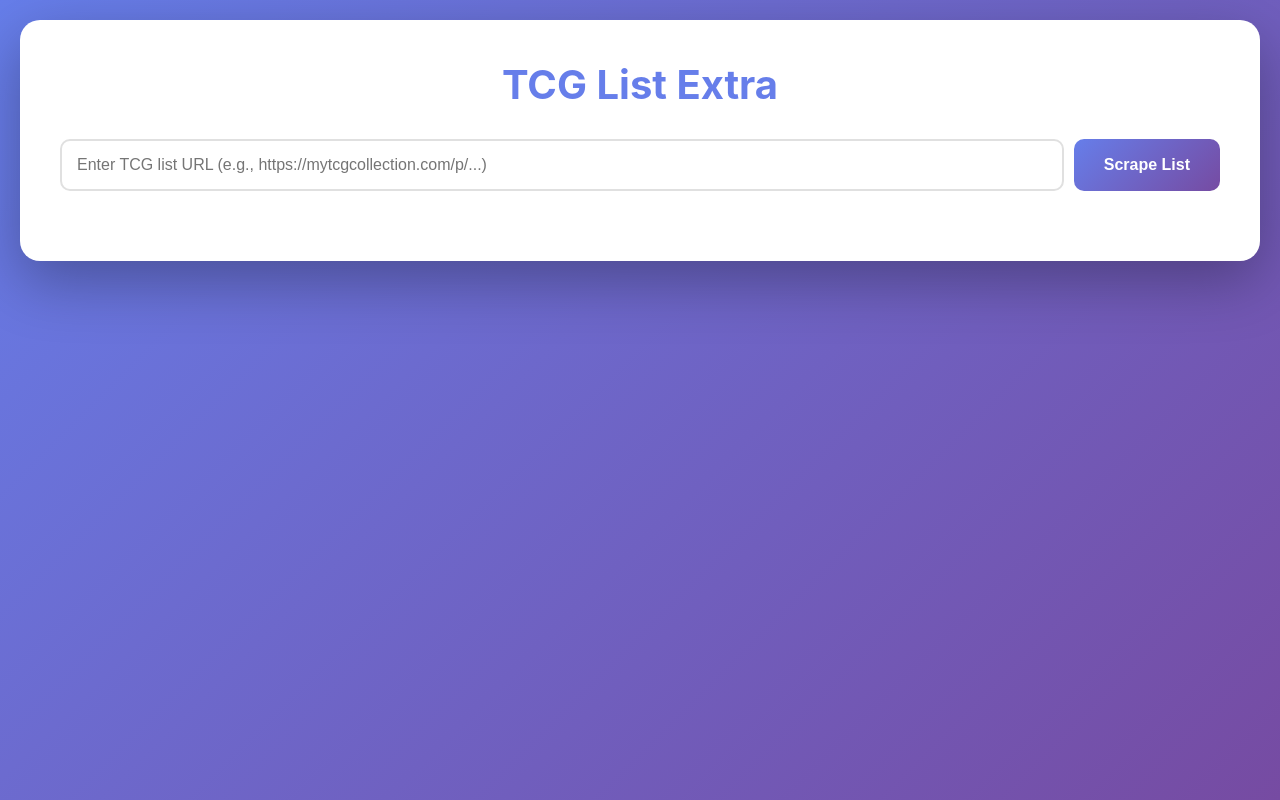
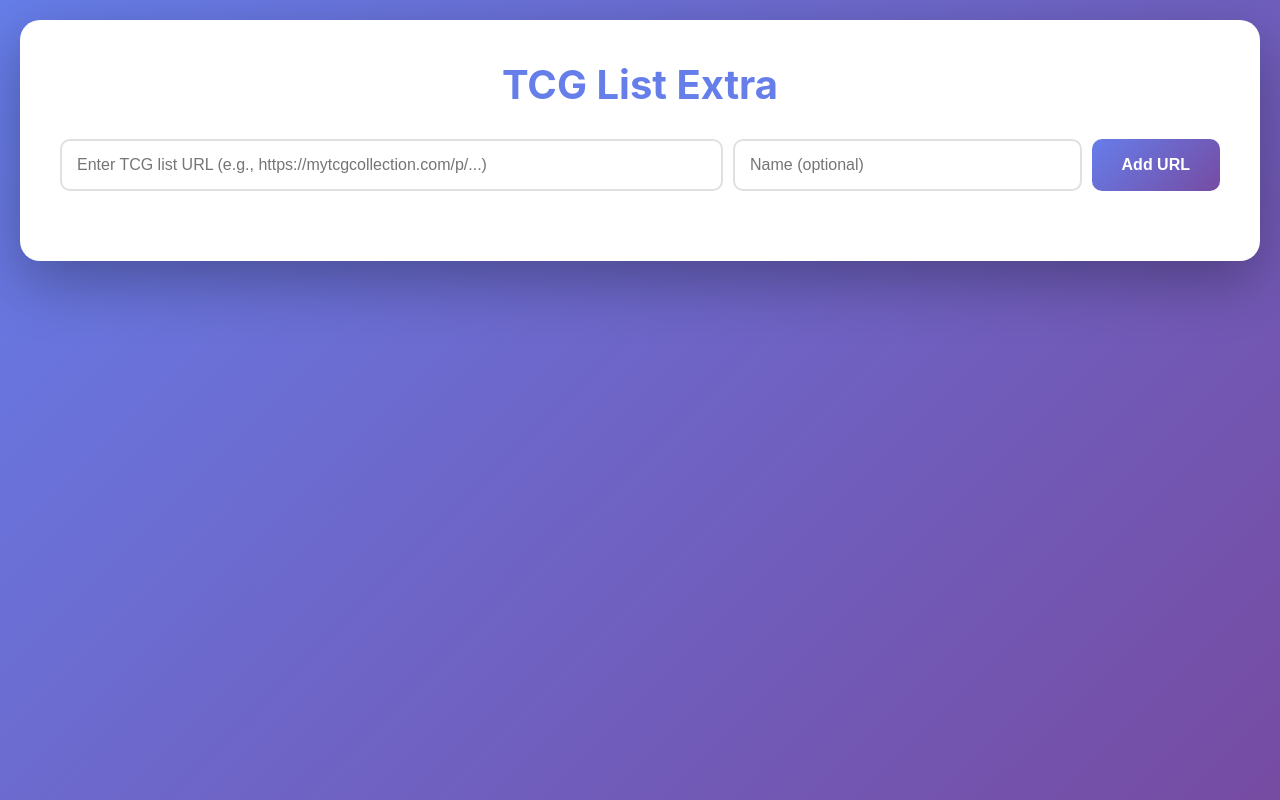
Before and after one commit to noah-sinnott/tcg-list-extra-info, a React (Vite) app in the folder frontend/: page / in a window 1280 px wide. Built offline with nearby package versions, Linux system fonts and the light colour scheme.

Commit message:
can search from multiple sources

```diff
--- a/frontend/src/App.css
+++ b/frontend/src/App.css
@@ -550,3 +550,179 @@ h1 {
     gap: 10px;
   }
 }
+/* New styles for multiple URL sources feature */
+.sources-manager {
+  margin-bottom: 30px;
+}
+
+.add-source-form {
+  display: flex;
+  gap: 10px;
+  margin-bottom: 20px;
+  flex-wrap: wrap;
+}
+
+.add-source-form .url-input {
+  flex: 2;
+  min-width: 250px;
+}
+
+.add-source-form .name-input {
+  flex: 1;
+  min-width: 150px;
+  padding: 15px;
+  border: 2px solid #e0e0e0;
+  border-radius: 10px;
+  font-size: 16px;
+  transition: border-color 0.3s;
+  background: white !important;
+  background-color: #ffffff !important;
+  color: #333333;
+}
+
+.add-source-form .name-input:focus {
+  outline: none;
+  border-color: #667eea;
+}
+
+.add-btn {
+  padding: 15px 30px;
+  background: -moz-linear-gradient(135deg, #667eea 0%, #764ba2 100%);
+  background: -webkit-linear-gradient(135deg, #667eea 0%, #764ba2 100%);
+  background: -o-linear-gradient(135deg, #667eea 0%, #764ba2 100%);
+  background: -ms-linear-gradient(135deg, #667eea 0%, #764ba2 100%);
+  background: linear-gradient(135deg, #667eea 0%, #764ba2 100%);
+  color: white;
+  border: none;
+  border-radius: 10px;
+  font-size: 16px;
+  font-weight: 600;
+  cursor: pointer;
+  transition: transform 0.2s, box-shadow 0.2s;
+  white-space: nowrap;
+}
+
+.add-btn:hover {
+  transform: translateY(-2px);
+  box-shadow: 0 5px 15px rgba(102, 126, 234, 0.4);
+}
+
+.sources-list {
+  background: #f8f9ff;
+  border-radius: 10px;
+  padding: 20px;
+}
+
+.sources-list h3 {
+  margin: 0 0 15px 0;
+  color: #667eea;
+  font-size: 1.2rem;
+}
+
+.source-item {
+  display: flex;
+  align-items: center;
+  gap: 15px;
+  padding: 12px;
+  background: white;
+  border-radius: 8px;
+  margin-bottom: 10px;
+  transition: box-shadow 0.2s;
+}
+
+.source-item:hover {
+  box-shadow: 0 2px 8px rgba(0, 0, 0, 0.1);
+}
+
+.source-info {
+  flex: 1;
+  display: flex;
+  flex-direction: column;
+  gap: 4px;
+}
+
+.source-name {
+  font-weight: 600;
+  color: #333;
+  font-size: 14px;
+}
+
+.source-url {
+  font-size: 12px;
+  color: #666;
+  word-break: break-all;
+}
+
+.remove-btn {
+  padding: 8px 12px;
+  background: #f44336;
+  color: white;
+  border: none;
+  border-radius: 6px;
+  font-size: 20px;
+  line-height: 1;
+  cursor: pointer;
+  transition: background 0.2s;
+  min-width: 36px;
+}
+
+.remove-btn:hover {
+  background: #d32f2f;
+}
+
+.scrape-all-btn {
+  width: 100%;
+  padding: 15px;
+  background: -moz-linear-gradient(135deg, #667eea 0%, #764ba2 100%);
+  background: -webkit-linear-gradient(135deg, #667eea 0%, #764ba2 100%);
+  background: -o-linear-gradient(135deg, #667eea 0%, #764ba2 100%);
+  background: -ms-linear-gradient(135deg, #667eea 0%, #764ba2 100%);
+  background: linear-gradient(135deg, #667eea 0%, #764ba2 100%);
+  color: white;
+  border: none;
+  border-radius: 10px;
+  font-size: 16px;
+  font-weight: 600;
+  cursor: pointer;
+  transition: transform 0.2s, box-shadow 0.2s;
+  margin-top: 10px;
+}
+
+.scrape-all-btn:hover:not(:disabled) {
+  transform: translateY(-2px);
+  box-shadow: 0 5px 15px rgba(102, 126, 234, 0.4);
+}
+
+.scrape-all-btn:disabled {
+  opacity: 0.6;
+  cursor: not-allowed;
+}
+
+.card-source {
+  font-size: 11px;
+  font-weight: 600;
+  color: #ffd700;
+  text-shadow: 1px 1px 2px rgba(0, 0, 0, 0.8);
+  margin-bottom: 2px;
+}
+
+@media (max-width: 768px) {
+  .add-source-form {
+    flex-direction: column;
+  }
+
+  .add-source-form .url-input,
+  .add-source-form .name-input {
+    width: 100%;
+    min-width: unset;
+  }
+
+  .source-item {
+    flex-direction: column;
+    align-items: stretch;
+  }
+
+  .remove-btn {
+    width: 100%;
+  }
+}
--- a/frontend/src/App.js
+++ b/frontend/src/App.js
@@ -50,6 +50,7 @@ function LazyCard({ card }) {
       <div className="card-info">
         <div className="card-name">{card.name || 'Unknown'}</div>
         <div className="card-details">
+          {card.source_name && <div className="card-source">{card.source_name}</div>}
           <div className="card-set">{card.set_name || ''}</div>
           <div className="card-group">{card.group_name || ''}</div>
           {card.rarity && <div className="card-rarity">{card.rarity}</div>}
@@ -61,52 +62,98 @@ function LazyCard({ card }) {
 
 function App() {
   const [searchParams, setSearchParams] = useSearchParams();
-  const [url, setUrl] = useState(searchParams.get('url') || '');
   const [searchTerm, setSearchTerm] = useState('');
 
   const [cards, setCards] = useState([]);
   const [loading, setLoading] = useState(false);
   const [error, setError] = useState('');
 
-  const lastLoadedUrl = useRef(null);
-
   const [selectedSets, setSelectedSets] = useState([]);
   const [selectedRarities, setSelectedRarities] = useState([]);
   const [selectedGroups, setSelectedGroups] = useState([]);
+  const [selectedSources, setSelectedSources] = useState([]);
   const [filtersExpanded, setFiltersExpanded] = useState(false);
 
-  const scrapeUrl = async (urlToScrape) => {
+  // State for managing multiple URL sources
+  const [sources, setSources] = useState([]);
+  const [currentUrl, setCurrentUrl] = useState('');
+  const [currentName, setCurrentName] = useState('');
+
+  // Load sources from URL params on mount
+  useEffect(() => {
+    const sourcesParam = searchParams.get('sources');
+    if (sourcesParam) {
+      try {
+        const decodedSources = JSON.parse(decodeURIComponent(sourcesParam));
+        setSources(decodedSources);
+      } catch (err) {
+        console.error('Failed to parse sources from URL', err);
+      }
+    }
+  }, []);
+
+  // Update URL params when sources change
+  const updateSourcesInUrl = (newSources) => {
+    if (newSources.length > 0) {
+      setSearchParams({ sources: encodeURIComponent(JSON.stringify(newSources)) });
+    } else {
+      setSearchParams({});
+    }
+  };
+
+  const addSource = () => {
+    if (!currentUrl) {
+      setError('Please enter a URL');
+      return;
+    }
+    if (!currentUrl.startsWith("https://mytcgcollection.com/")) {
+      setError('Invalid URL. Must be a mytcgcollection.com list URL');
+      return;
+    }
+
+    const newSource = {
+      url: currentUrl,
+      name: currentName || `List ${sources.length + 1}`
+    };
+
+    const newSources = [...sources, newSource];
+    setSources(newSources);
+    updateSourcesInUrl(newSources);
+    setCurrentUrl('');
+    setCurrentName('');
+    setError('');
+  };
+
+  const removeSource = (index) => {
+    const newSources = sources.filter((_, i) => i !== index);
+    setSources(newSources);
+    updateSourcesInUrl(newSources);
+  };
+
+  const scrapeLists = async () => {
+    if (sources.length === 0) {
+      setError('Please add at least one URL to scrape');
+      return;
+    }
+
     setError('');
     setCards([]);
     setSelectedSets([]);
     setSelectedRarities([]);
     setSelectedGroups([]);
+    setSelectedSources([]);
     setSearchTerm('');
     setLoading(true);
 
     try {
-      const response = await axios.post(`${API_URL}/scrape`, { url: urlToScrape });
+      const response = await axios.post(`${API_URL}/scrape`, { sources });
       setCards(response.data.cards);
     } catch (err) {
-      setError(err.response?.data?.error || 'Failed to scrape list. Please try again.');
+      setError(err.response?.data?.error || 'Failed to scrape lists. Please try again.');
     } finally {
       setLoading(false);
     }
   };
-
-  const handleSubmit = async (e) => {
-    e.preventDefault();
-    setSearchParams({ url });
-  };
-
-  useEffect(() => {
-    const urlParam = searchParams.get('url');
-    if (urlParam && urlParam !== lastLoadedUrl.current) {
-      lastLoadedUrl.current = urlParam;
-      setUrl(urlParam);
-      scrapeUrl(urlParam);
-    }
-  }, [searchParams]);
 
 
   const getSetCounts = () => {
@@ -138,6 +185,15 @@ function App() {
     return Object.entries(counts).sort((a, b) => a[0].localeCompare(b[0]));
   };
 
+  const getSourceCounts = () => {
+    const counts = {};
+    cards.forEach(card => {
+      const sourceName = card.source_name || 'Unknown Source';
+      counts[sourceName] = (counts[sourceName] || 0) + 1;
+    });
+    return Object.entries(counts).sort((a, b) => a[0].localeCompare(b[0]));
+  };
+
   const toggleSet = (set) => {
     setSelectedSets(prev =>
       prev.includes(set) ? prev.filter(s => s !== set) : [...prev, set]
@@ -156,28 +212,67 @@ function App() {
     );
   };
 
+  const toggleSource = (source) => {
+    setSelectedSources(prev =>
+      prev.includes(source) ? prev.filter(s => s !== source) : [...prev, source]
+    );
+  };
+
   const setCounts = getSetCounts();
   const rarityCounts = getRarityCounts();
   const groupCounts = getGroupCounts();
+  const sourceCounts = getSourceCounts();
 
   return (
     <div className="App">
       <div className="container">
         <h1>TCG List Extra</h1>
 
-        <form onSubmit={handleSubmit} className="url-form">
+        <div className="sources-manager">
+          <div className="add-source-form">
             <input
               type="text"
-            value={url}
-            onChange={(e) => setUrl(e.target.value)}
+              value={currentUrl}
+              onChange={(e) => setCurrentUrl(e.target.value)}
               placeholder="Enter TCG list URL (e.g., https://mytcgcollection.com/p/...)"
               className="url-input"
-            required
             />
-          <button type="submit" disabled={loading} className="submit-btn">
-            {loading ? 'Scraping...' : 'Scrape List'}
+            <input
+              type="text"
+              value={currentName}
+              onChange={(e) => setCurrentName(e.target.value)}
+              placeholder="Name (optional)"
+              className="name-input"
+            />
+            <button onClick={addSource} className="add-btn">
+              Add URL
             </button>
-        </form>
+          </div>
+
+          {sources.length > 0 && (
+            <div className="sources-list">
+              <h3>URLs to Scrape ({sources.length})</h3>
+              {sources.map((source, index) => (
+                <div key={index} className="source-item">
+                  <div className="source-info">
+                    <span className="source-name">{source.name}</span>
+                    <span className="source-url">{source.url}</span>
+                  </div>
+                  <button onClick={() => removeSource(index)} className="remove-btn">
+                    ×
+                  </button>
+                </div>
+              ))}
+              <button
+                onClick={scrapeLists}
+                disabled={loading}
+                className="scrape-all-btn"
+              >
+                {loading ? 'Scraping...' : `Scrape ${sources.length} List${sources.length > 1 ? 's' : ''}`}
+              </button>
+            </div>
+          )}
+        </div>
 
         {error && <div className="error">{error}</div>}
 
@@ -261,13 +356,32 @@ function App() {
                     </div>
                   </div>
 
-                  {(searchTerm || selectedSets.length > 0 || selectedRarities.length > 0 || selectedGroups.length > 0) && (
+                  {sourceCounts.length > 1 && (
+                    <div className="filter-group">
+                      <label className="filter-label">Sources ({sourceCounts.length})</label>
+                      <div className="checkbox-group">
+                        {sourceCounts.map(([source, count]) => (
+                          <label key={source} className="checkbox-label">
+                            <input
+                              type="checkbox"
+                              checked={selectedSources.includes(source)}
+                              onChange={() => toggleSource(source)}
+                            />
+                            <span>{source} ({count})</span>
+                          </label>
+                        ))}
+                      </div>
+                    </div>
+                  )}
+
+                  {(searchTerm || selectedSets.length > 0 || selectedRarities.length > 0 || selectedGroups.length > 0 || selectedSources.length > 0) && (
                     <button
                       onClick={() => {
                         setSearchTerm('');
                         setSelectedSets([]);
                         setSelectedRarities([]);
                         setSelectedGroups([]);
+                        setSelectedSources([]);
                       }}
                       className="clear-filters-btn"
                     >
@@ -291,8 +405,9 @@ function App() {
       const matchesSet = selectedSets.length === 0 || selectedSets.includes(card.set_name);
       const matchesRarity = selectedRarities.length === 0 || selectedRarities.includes(card.rarity);
       const matchesGroup = selectedGroups.length === 0 || selectedGroups.includes(card.group_name || 'Unknown Group');
+      const matchesSource = selectedSources.length === 0 || selectedSources.includes(card.source_name || 'Unknown Source');
 
-      return matchesSearch && matchesSet && matchesRarity && matchesGroup;
+      return matchesSearch && matchesSet && matchesRarity && matchesGroup && matchesSource;
     }).map((card, index) => (
                 <LazyCard key={index} card={card} />
               ))}
```
Also changed, not shown: 1 other file (tests, documents, lock files or other folders). Lines whose indentation alone changed are shown as unchanged.
